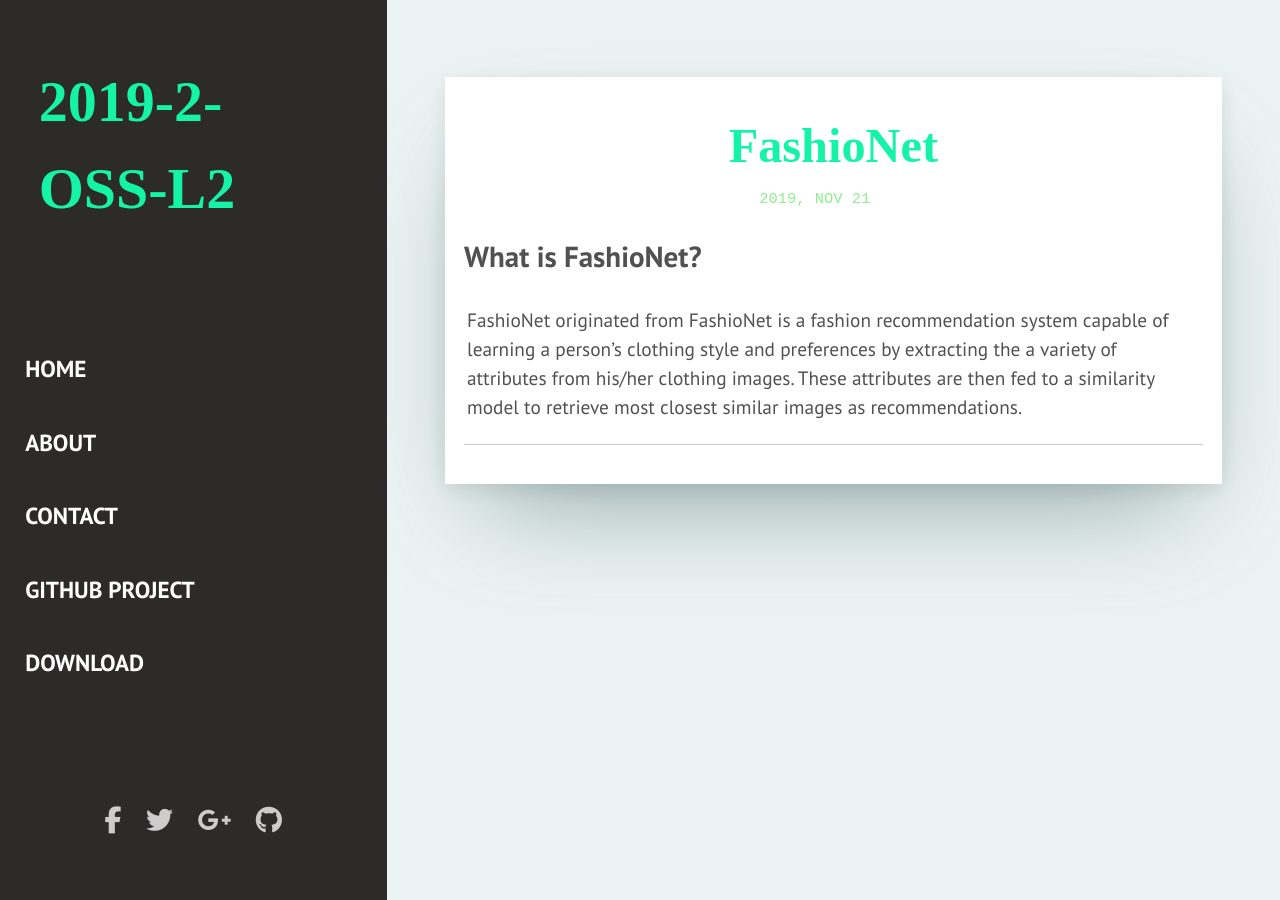
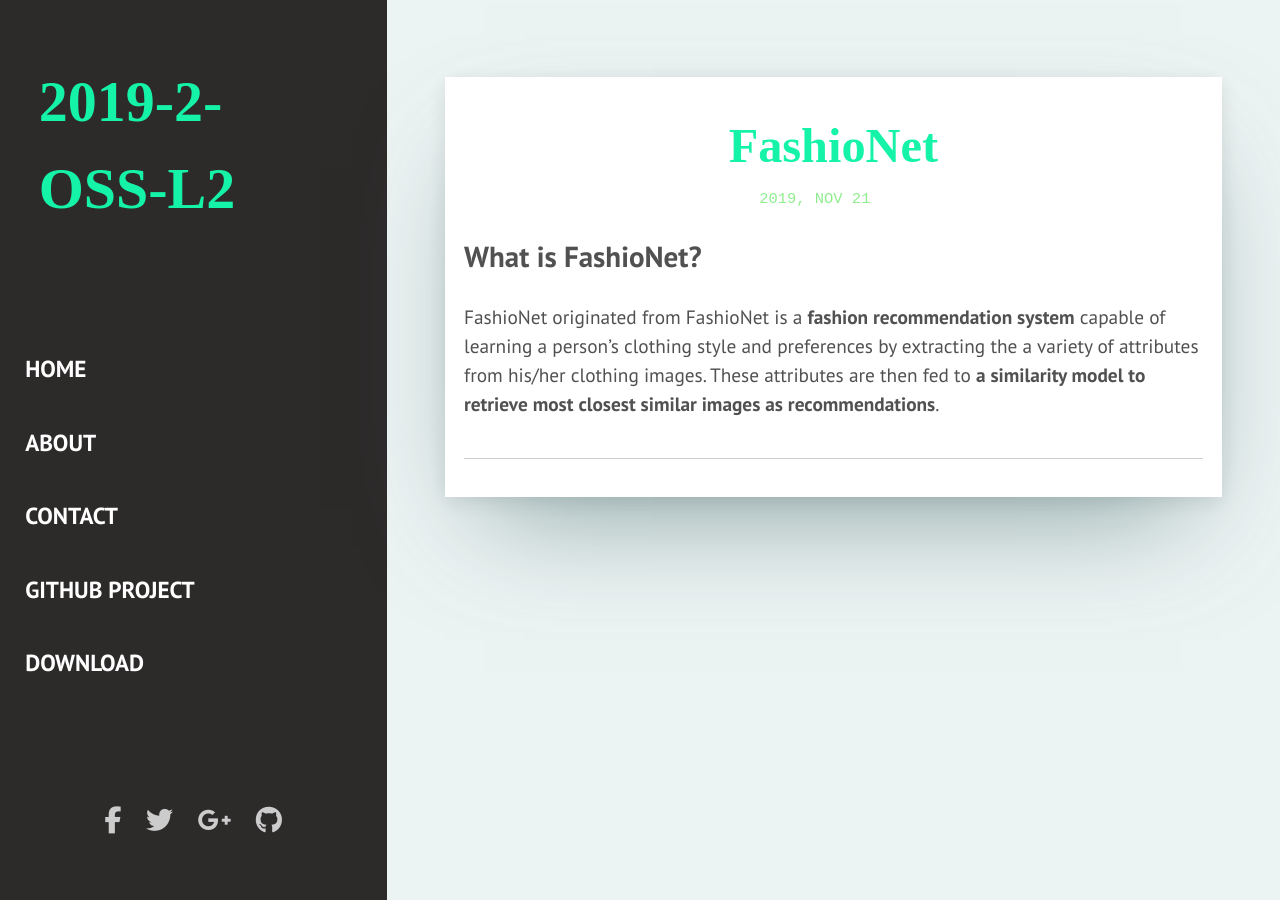
Before and after one commit to JunHyeongKim73/2019-2-OSS-L2, a Jekyll site: the page built from _posts/2019-11-21-FashioNet.markdown, in a window 1280 px wide. Built offline with Jekyll 4.4.1, drawn with Linux system fonts in a browser that asks for light colours; nearby versions of some CDN libraries; some web fonts are replaced; library files that are not in the unit come from our copies.

```diff
--- a/_posts/2019-11-21-FashioNet.markdown
+++ b/_posts/2019-11-21-FashioNet.markdown
@@ -8,4 +8,4 @@ description: What is FashioNet?
 ## What is FashioNet?
 
 
-| FashioNet originated from FashioNet is a fashion recommendation system capable of learning a person’s clothing style and preferences by extracting the a variety of attributes from his/her clothing images. These attributes are then fed to a similarity model to retrieve most closest similar images as recommendations. |
+FashioNet originated from FashioNet is a __fashion recommendation system__ capable of learning a person’s clothing style and preferences by extracting the a variety of attributes from his/her clothing images. These attributes are then fed to __a similarity model to retrieve most closest similar images as recommendations__.
```
